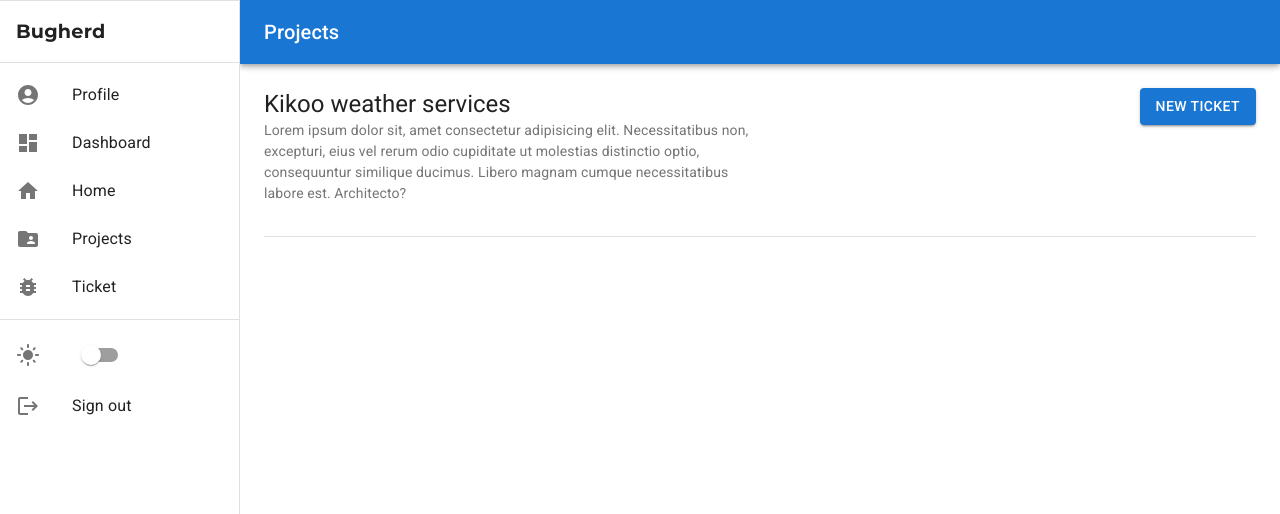
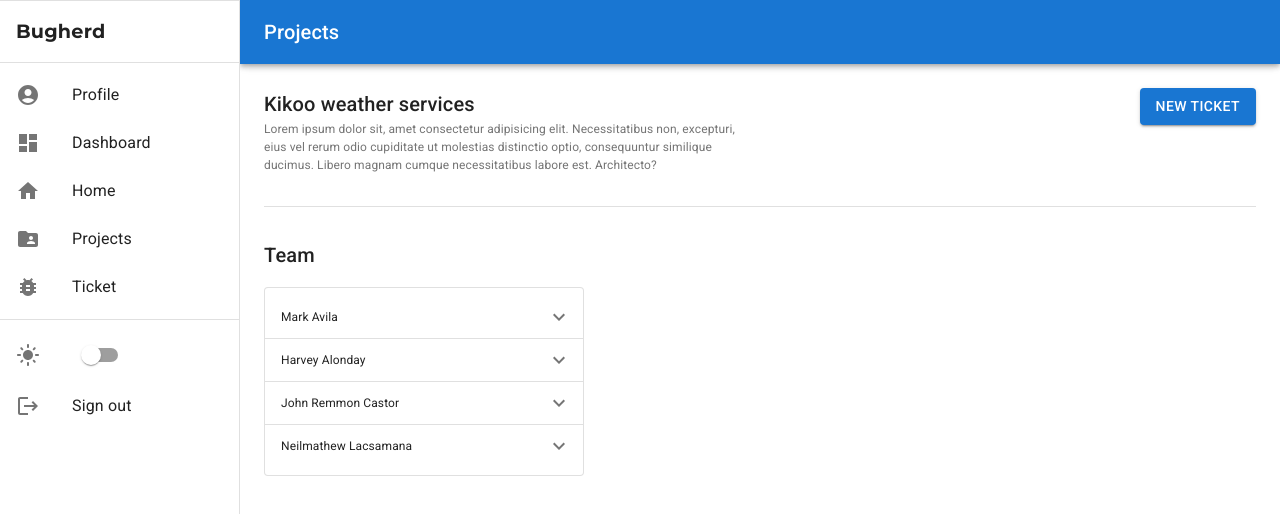
Before and after one commit to Mark-Avila/bugherd_frontend, a React (Vite) app: page /projects in a window 1280 px wide. Shown: the top 514 px of the page. Built offline with nearby package versions, Linux system fonts and the light colour scheme.

Commit message:
feat: project page team list

```diff
--- /dev/null
+++ b/src/components/TeamListItem.tsx
@@ -0,0 +1,49 @@
+import { ExpandLess, ExpandMore } from "@mui/icons-material";
+import {
+  Collapse,
+  IconButton,
+  ListItem,
+  ListItemSecondaryAction,
+  ListItemText,
+} from "@mui/material";
+import { useState } from "react";
+
+interface Props {
+  name: string;
+}
+
+function TeamListItem({ name }: Props) {
+  const [expanded, setExpanded] = useState(false);
+
+  const handleExpandClick = () => setExpanded((prev) => !prev);
+
+  return (
+    <>
+      <ListItem>
+        <ListItemText
+          primary={name}
+          primaryTypographyProps={{ fontSize: 12 }}
+        />
+        <ListItemSecondaryAction>
+          <IconButton edge="end" onClick={handleExpandClick}>
+            {expanded ? <ExpandLess /> : <ExpandMore />}
+          </IconButton>
+        </ListItemSecondaryAction>
+      </ListItem>
+      <Collapse in={expanded} timeout="auto" unmountOnExit>
+        <ListItem>
+          <ListItemText
+            secondaryTypographyProps={{ fontSize: 12 }}
+            secondary={`avilamark96@gmail.com`}
+          />
+          <ListItemText
+            secondaryTypographyProps={{ fontSize: 12 }}
+            secondary={`(+63) 912-3456-789`}
+          />
+        </ListItem>
+      </Collapse>
+    </>
+  );
+}
+
+export default TeamListItem;
--- a/src/components/index.ts
+++ b/src/components/index.ts
@@ -1,5 +1,6 @@
 import PageDrawer from "./PageDrawer";
 import DataTable from "./DataTable";
 import DataCard from "./DataCard";
+import TeamListItem from "./TeamListItem";
 
-export { PageDrawer, DataTable, DataCard };
+export { PageDrawer, DataTable, DataCard, TeamListItem };
--- a/src/screens/Projects.tsx
+++ b/src/screens/Projects.tsx
@@ -8,13 +8,11 @@ import {
   Grid,
   IconButton,
   List,
-  ListItem,
-  ListItemText,
   Paper,
   Toolbar,
   Typography,
 } from "@mui/material";
-import { PageDrawer } from "../components";
+import { PageDrawer, TeamListItem } from "../components";
 import { useState } from "react";
 import { grey } from "@mui/material/colors";
 
@@ -44,9 +42,7 @@ function Projects() {
           >
             <Menu />
           </IconButton>
-          <Typography variant="h6" noWrap component="div">
-            Projects
-          </Typography>
+          <Typography variant="h6">Projects</Typography>
         </Toolbar>
       </AppBar>
       <Box
@@ -76,8 +72,8 @@ function Projects() {
         <Toolbar />
         <Box component="header" display="flex" justifyContent="space-between">
           <Box sx={{ width: "100%" }}>
-            <Typography variant="h5">Kikoo weather services</Typography>
-            <Typography fontSize={14} color={grey[600]}>
+            <Typography variant="h6">Kikoo weather services</Typography>
+            <Typography fontSize={12} color={grey[600]}>
               Lorem ipsum dolor sit, amet consectetur adipisicing elit.
               Necessitatibus non, excepturi, eius vel rerum odio cupiditate ut
               molestias distinctio optio, consequuntur similique ducimus. Libero
@@ -96,42 +92,25 @@ function Projects() {
 
         <Divider sx={{ marginY: 4 }} />
 
-        {/* <Grid container spacing={2}>
+        <Grid container spacing={2}>
           <Grid item lg={4}>
-            <Paper>
+            <Typography variant="h6" marginBottom={2}>
+              Team
+            </Typography>
+            <Paper variant="outlined">
               <List>
-                <ListItem>
-                  <ListItemText
-                    primary="Mark Avila"
-                    primaryTypographyProps={{ fontSize: 14 }}
-                  />
-                </ListItem>
+                <TeamListItem name="Mark Avila" />
                 <Divider />
-                <ListItem>
-                  <ListItemText
-                    primary="John Remmon Castor"
-                    primaryTypographyProps={{ fontSize: 14 }}
-                  />
-                </ListItem>
+                <TeamListItem name="Harvey Alonday" />
                 <Divider />
-                <ListItem>
-                  <ListItemText
-                    primary="Harvey Alonday"
-                    primaryTypographyProps={{ fontSize: 14 }}
-                  />
-                </ListItem>
+                <TeamListItem name="John Remmon Castor" />
                 <Divider />
-                <ListItem>
-                  <ListItemText
-                    primary="Neilmathew Lacsamana"
-                    primaryTypographyProps={{ fontSize: 14 }}
-                  />
-                </ListItem>
+                <TeamListItem name="Neilmathew Lacsamana" />
               </List>
             </Paper>
           </Grid>
           <Grid item lg={6}></Grid>
-        </Grid> */}
+        </Grid>
       </Box>
     </Box>
   );
```
